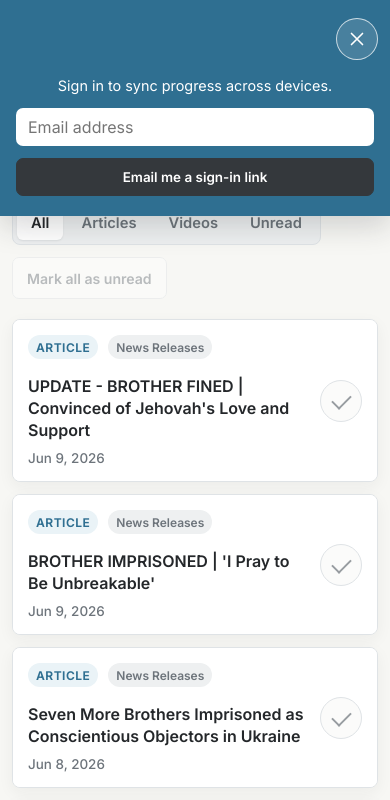
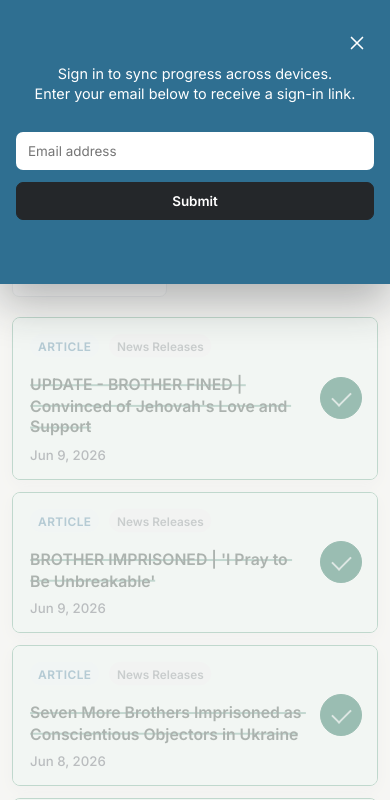
Before and after one commit to eshellborn/jwtrack, a plain HTML site: page index.html in a window 390 px wide. Both pictures are taken after a click on the button 357 px from the left and 43 px from the top of the page. Shown: the top 800 px of the page. Drawn offline with Linux system fonts and the light colour scheme.

Commit message:
Refine account sheet and completed state

```diff
--- a/index.html
+++ b/index.html
@@ -10,9 +10,10 @@
       href="https://fonts.googleapis.com/css2?family=Inter:wght@400;500;600;650&display=swap"
       rel="stylesheet"
     />
-    <link rel="stylesheet" href="styles.css?v=8" />
+    <link rel="stylesheet" href="styles.css?v=37" />
   </head>
   <body>
+    <div class="page-dimmer" id="pageDimmer" aria-hidden="true"></div>
     <main class="shell">
       <header class="top">
         <div class="brand">
@@ -41,10 +42,13 @@
               </svg>
             </button>
             <form class="sign-in-form" id="signInForm">
-              <p>Sign in to sync progress across devices.</p>
+              <p>
+                Sign in to sync progress across devices.<br />
+                Enter your email below to receive a sign-in link.
+              </p>
               <label class="sr-only" for="email">Email address</label>
               <input id="email" name="email" type="email" autocomplete="email" placeholder="Email address" required />
-              <button type="submit">Email me a sign-in link</button>
+              <button type="submit">Submit</button>
             </form>
             <div class="account-session" id="accountSession" hidden>
               <span class="account-label">Signed in as</span>
@@ -75,6 +79,6 @@
     </main>
 
     <script src="supabase.js"></script>
-    <script src="script.js?v=8"></script>
+    <script src="script.js?v=37"></script>
   </body>
 </html>
--- a/script.js
+++ b/script.js
@@ -241,7 +241,8 @@ const items = [
   }
 ];
 
-const storageKey = "jw-whats-new-tracker-v5";
+const storageKey = "jw-whats-new-tracker-v7";
+const defaultProgress = Object.fromEntries(items.map((item) => [item.id, true]));
 const state = {
   filter: "all",
   progress: loadProgress(),
@@ -255,6 +256,7 @@ const markAllUnreadButton = document.querySelector("#markAllUnread");
 const accountEl = document.querySelector(".account");
 const profileButton = document.querySelector("#profileButton");
 const accountMenu = document.querySelector("#accountMenu");
+const pageDimmer = document.querySelector("#pageDimmer");
 const sheetCloseButton = document.querySelector("#sheetCloseButton");
 const signInForm = document.querySelector("#signInForm");
 const accountSession = document.querySelector("#accountSession");
@@ -264,9 +266,10 @@ const signOutButton = document.querySelector("#signOutButton");
 
 function loadProgress() {
   try {
-    return JSON.parse(localStorage.getItem(storageKey)) || {};
+    const savedProgress = localStorage.getItem(storageKey);
+    return savedProgress === null ? { ...defaultProgress } : JSON.parse(savedProgress) || {};
   } catch {
-    return {};
+    return { ...defaultProgress };
   }
 }
 
@@ -303,6 +306,7 @@ function updateAccountUI() {
 
 function setAccountMenuOpen(open) {
   accountMenu.classList.toggle("open", open);
+  pageDimmer.classList.toggle("open", open);
   accountMenu.setAttribute("aria-hidden", String(!open));
   profileButton.setAttribute("aria-expanded", String(open));
   profileButton.setAttribute("aria-label", open ? "Close account menu" : "Open account menu");
@@ -487,7 +491,10 @@ function animateStatNumber(element, nextValue) {
 
 function renderList(visible) {
   if (!visible.length) {
-    listEl.innerHTML = `<div class="empty">No items match this filter.</div>`;
+    const allCaughtUp = state.filter === "unread";
+    listEl.innerHTML = `<div class="empty ${allCaughtUp ? "all-caught-up" : ""}">${
+      allCaughtUp ? "All caught up!" : "No items match this filter."
+    }</div>`;
     return;
   }
 
--- a/styles.css
+++ b/styles.css
@@ -59,9 +59,10 @@ a {
 .top {
   position: relative;
   display: flex;
-  align-items: flex-start;
+  align-items: center;
   justify-content: space-between;
   gap: 24px;
+  margin-bottom: 10px;
 }
 
 .brand {
@@ -81,7 +82,7 @@ p {
 }
 
 h1 {
-  font-size: clamp(1.55rem, 3vw, 2.35rem);
+  font-size: clamp(1.35rem, 3vw, 1.5rem);
   font-family: "Inter", "Avenir Next", sans-serif;
   font-weight: 600;
   letter-spacing: 0;
@@ -107,7 +108,7 @@ h1 {
 
 .profile-button {
   position: relative;
-  z-index: 21;
+  z-index: 19;
   display: grid;
   width: 42px;
   height: 42px;
@@ -130,9 +131,8 @@ h1 {
   color: var(--ink);
 }
 
-.profile-button[aria-expanded="true"] {
-  opacity: 0;
-  pointer-events: none;
+.profile-button:focus {
+  outline: none;
 }
 
 .profile-button svg {
@@ -156,54 +156,78 @@ h1 {
   background: var(--green);
 }
 
+.page-dimmer {
+  position: fixed;
+  z-index: 18;
+  inset: 0;
+  background: rgba(247, 247, 244, 0.56);
+  opacity: 0;
+  visibility: hidden;
+  pointer-events: none;
+  transition:
+    opacity 300ms ease,
+    visibility 0s linear 420ms;
+}
+
+.page-dimmer.open {
+  opacity: 1;
+  visibility: visible;
+  pointer-events: auto;
+  transition:
+    opacity 300ms ease,
+    visibility 0s linear;
+}
+
 .account-menu {
   position: fixed;
   z-index: 20;
   top: 0;
   left: 0;
+  display: grid;
+  align-content: center;
   width: 100vw;
-  min-height: 112px;
+  min-height: 240px;
   border: 0;
   border-radius: 0;
   background: var(--blue);
   color: white;
-  padding: 76px max(16px, calc((100vw - 1120px) / 2)) 28px;
-  box-shadow: 0 10px 28px rgba(31, 35, 38, 0.18);
-  opacity: 0;
+  padding: 64px max(16px, calc((100vw - 1120px) / 2));
+  box-shadow: 0 18px 42px rgba(31, 35, 38, 0.32);
   visibility: hidden;
   pointer-events: none;
-  transform: translateY(-100%);
+  transform: translateY(calc(-100% - 48px));
   transform-origin: top center;
   transition:
-    opacity 220ms ease,
-    transform 320ms cubic-bezier(0, 0, 0.28, 1),
-    visibility 220ms ease;
+    transform 420ms cubic-bezier(0.65, 0, 0.35, 1),
+    visibility 0s linear 420ms;
 }
 
 .account-menu.open {
-  opacity: 1;
   visibility: visible;
   pointer-events: auto;
   transform: translateY(0);
+  transition:
+    transform 420ms cubic-bezier(0.65, 0, 0.35, 1),
+    visibility 0s linear;
 }
 
 .sheet-close-button {
   position: absolute;
-  top: 20px;
+  top: 34px;
   right: max(16px, calc((100vw - 1120px) / 2));
   display: grid;
   width: 42px;
   height: 42px;
   place-items: center;
-  border: 1px solid rgba(255, 255, 255, 0.72);
-  border-radius: 50%;
-  background: rgba(255, 255, 255, 0.12);
+  border: 0;
+  background: transparent;
   color: white;
-  transition: background-color 160ms ease;
+  padding: 0;
+  transition: opacity 160ms ease;
 }
 
 .sheet-close-button:hover {
-  background: rgba(255, 255, 255, 0.22);
+  opacity: 0.72;
 }
 
 .sheet-close-button svg {
@@ -225,6 +249,8 @@ h1 {
 .sign-in-form {
   grid-template-columns: minmax(240px, 320px) auto;
   justify-content: center;
+  column-gap: 12px;
+  row-gap: 28px;
 }
 
 .sign-in-form p {
@@ -244,7 +270,8 @@ h1 {
   background: var(--panel);
   color: var(--ink);
   padding: 0 11px;
-  font: inherit;
+  font-family: inherit;
+  font-size: 0.84rem;
 }
 
 .sign-in-form input:focus {
@@ -254,10 +281,11 @@ h1 {
 }
 
 .sign-in-form button {
+  min-width: 112px;
   min-height: 38px;
-  border: 1px solid #34383c;
+  border: 1px solid #24272a;
   border-radius: 7px;
-  background: #34383c;
+  background: #24272a;
   color: white;
   padding: 0 12px;
   font-size: 0.84rem;
@@ -265,7 +293,8 @@ h1 {
 }
 
 .sign-in-form button:hover {
-  background: #24272a;
+  border-color: transparent;
+  background: #17191b;
 }
 
 .account-session button {
@@ -708,6 +737,33 @@ h3 a:hover {
   text-align: center;
 }
 
+.empty.all-caught-up {
+  border-style: solid;
+  border-color: var(--blue);
+  background: var(--blue-soft);
+  color: var(--blue);
+  padding-block: 42px;
+  font-size: 0.86rem;
+  font-weight: 600;
+  animation: caughtUpEnter 360ms cubic-bezier(0.22, 1, 0.36, 1) both;
+}
+
+@keyframes caughtUpEnter {
+  from {
+    opacity: 0;
+  }
+
+  to {
+    opacity: 1;
+  }
+}
+
+@media (prefers-reduced-motion: reduce) {
+  .empty.all-caught-up {
+    animation: none;
+  }
+}
+
 @keyframes contentShrink {
   0% {
     transform: scale(1);
@@ -768,6 +824,21 @@ h3 a:hover {
   }
 }
 
+@media (max-width: 680px) {
+  .sign-in-form {
+    grid-template-columns: minmax(0, 358px);
+    row-gap: 12px;
+  }
+
+  .sign-in-form p {
+    margin-bottom: 16px;
+  }
+
+  .sign-in-form button {
+    min-width: 0;
+  }
+}
+
 @media (max-width: 560px) {
   .shell {
     width: min(100% - 24px, 1120px);
@@ -775,24 +846,19 @@ h3 a:hover {
     gap: 20px;
   }
 
-  .top {
-    align-items: flex-start;
-  }
-
   .account-menu {
     width: 100vw;
-    min-height: 0;
+    min-height: 260px;
     right: auto;
     left: 0;
-    padding: 76px 16px 20px;
+    padding: 64px 16px;
   }
 
   .sheet-close-button {
-    top: 18px;
+    top: 22px;
     right: 12px;
   }
 
-  .sign-in-form,
   .account-session {
     grid-template-columns: 1fr;
   }
```
